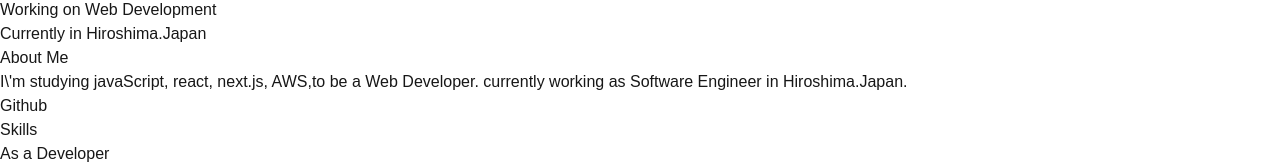
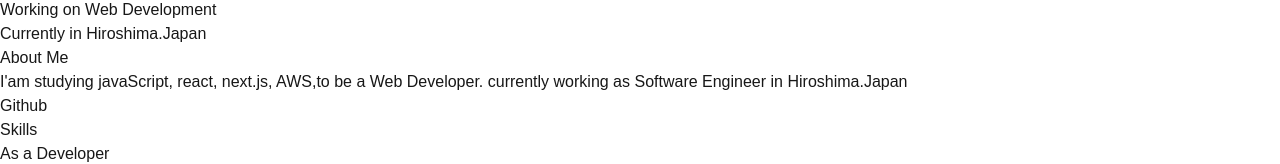
Before and after one commit to POLARIS0027/my-portfolio, a Next.js app: page / in a window 1280 px wide. Shown: the part 234-398 px from the top of the page. Built offline with nearby package versions, Linux system fonts and the light colour scheme.

Commit message:
solved ' problem

```diff
--- a/src/app/page.js
+++ b/src/app/page.js
@@ -31,7 +31,7 @@
           <div id="about" className="mb-10">
             <h3 className="text-3xl font-semibold mb-4">About Me</h3>
             <p className="mb-4">
-              I\'m studying <span className="font-bold">javaScript, react, next.js, AWS,</span>to be a Web Developer. currently working as Software Engineer in  <span className="font-bold">Hiroshima.Japan</span>.
+              I&apos;am studying <span className="font-bold">javaScript, react, next.js, AWS,</span>to be a Web Developer. currently working as Software Engineer in  <span className="font-bold">Hiroshima.Japan</span>
             </p>
             <p>
               <a href="https://github.com/POLARIS0027" className="text-blue-500 underline">Github</a>
```
